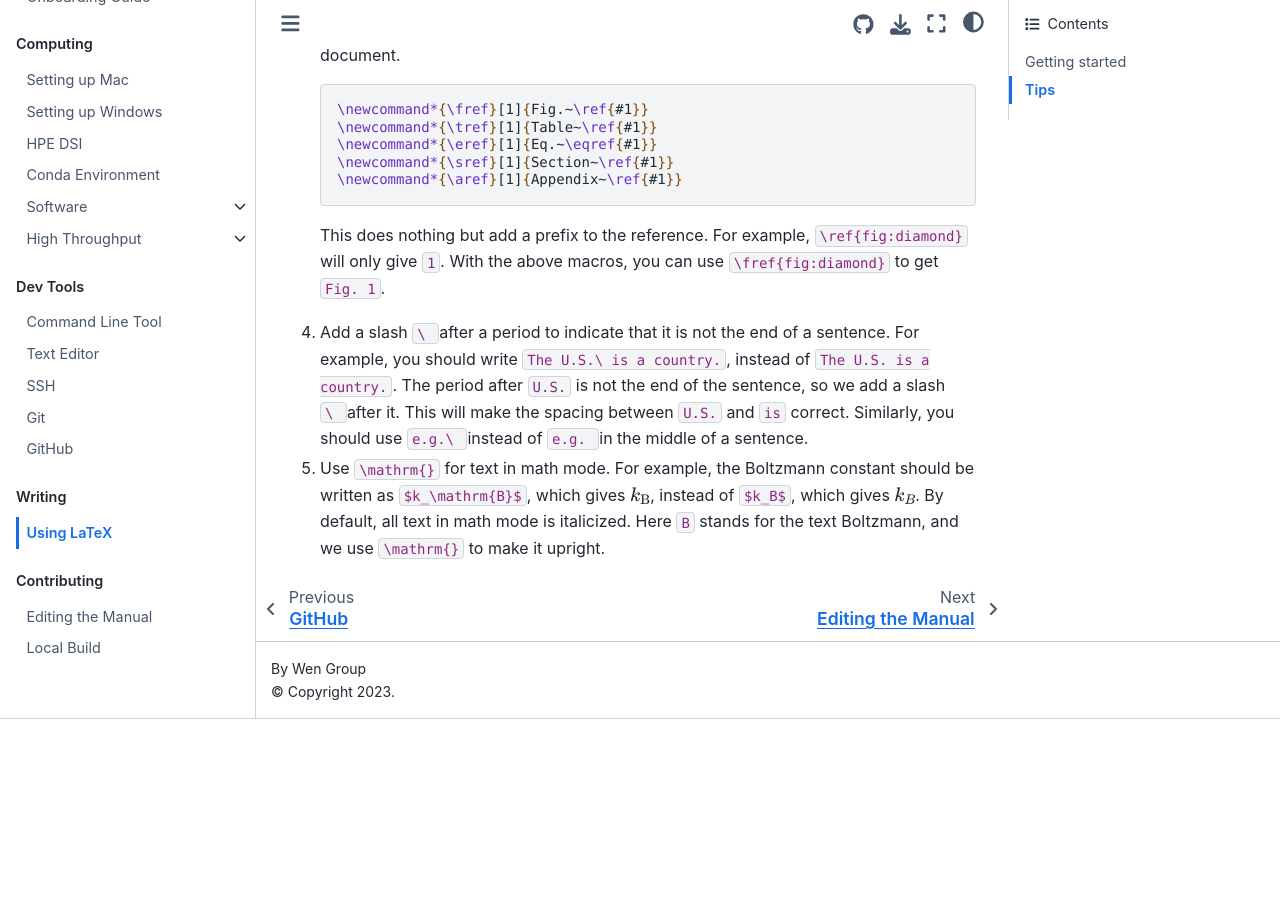
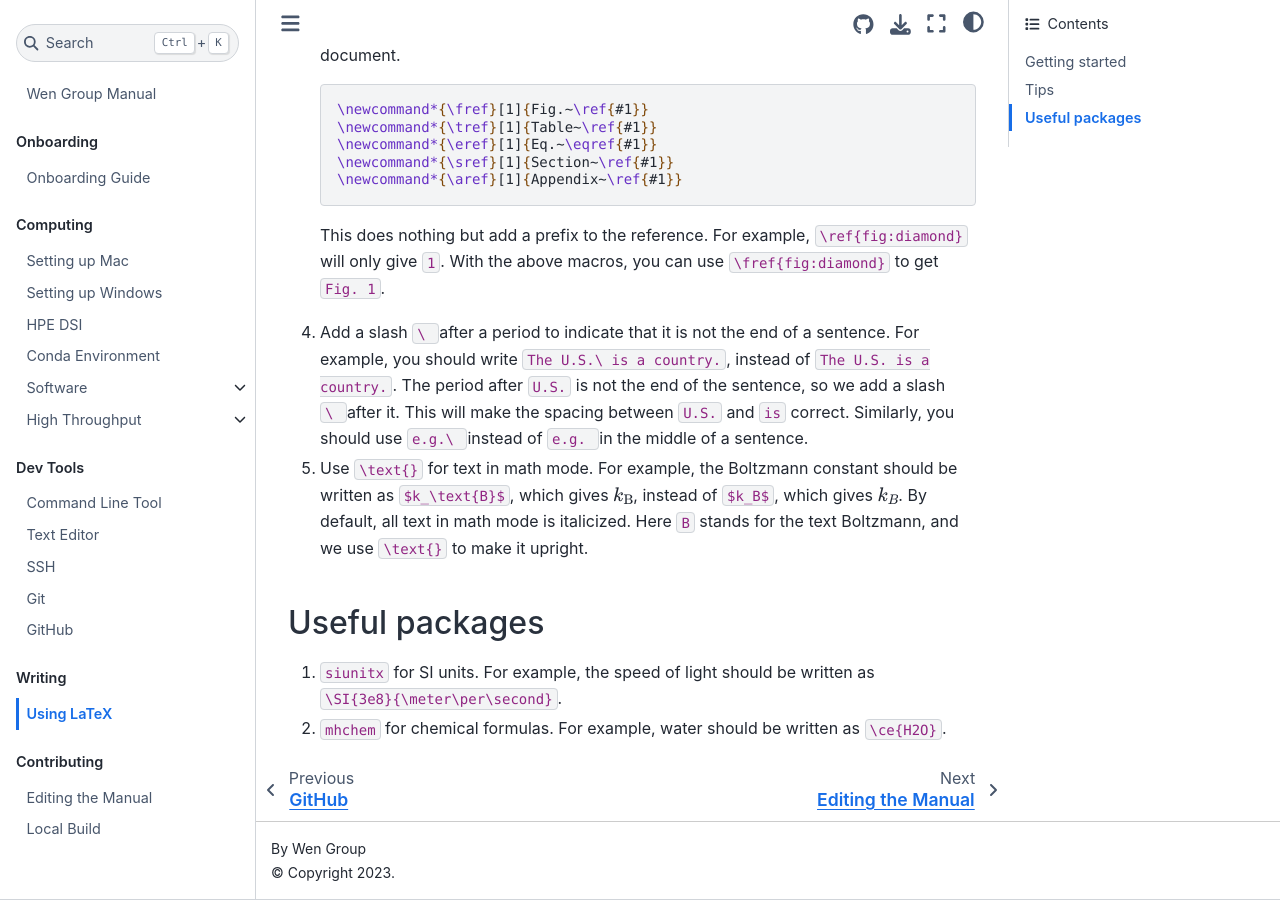
Before and after one commit to wengroup/group_manual, a Jupyter Book: the page built from docs/writing/latex.md, in a window 1280 px wide and 900 px high, scrolled down 914 px. Built offline with Jupyter Book 1.0.4 settings and Sphinx 7.4.7 and the Sphinx Book theme 1.1.4, drawn with Linux system fonts in a browser that asks for light colours; before the commit the page ends 1633 px from its top, so only the background shows below that.

Commit message:
Update latex package guide

```diff
--- a/docs/writing/latex.md
+++ b/docs/writing/latex.md
@@ -44,4 +44,10 @@ LaTex is a powerful typesetting system, and there are a lot of customizations yo
 
 4. Add a slash `\ ` after a period to indicate that it is not the end of a sentence. For example, you should write `The U.S.\ is a country.`, instead of `The U.S. is a country.`. The period after `U.S.` is not the end of the sentence, so we add a slash `\ ` after it. This will make the spacing between `U.S.` and `is` correct. Similarly, you should use `e.g.\ ` instead of `e.g. ` in the middle of a sentence.
 
-5. Use `\mathrm{}` for text in math mode. For example, the Boltzmann constant should be written as `$k_\mathrm{B}$`, which gives $k_\mathrm{B}$, instead of `$k_B$`, which gives $k_B$. By default, all text in math mode is italicized. Here `B` stands for the text Boltzmann, and we use `\mathrm{}` to make it upright.
+5. Use `\text{}` for text in math mode. For example, the Boltzmann constant should be written as `$k_\text{B}$`, which gives $k_\text{B}$, instead of `$k_B$`, which gives $k_B$. By default, all text in math mode is italicized. Here `B` stands for the text Boltzmann, and we use `\text{}` to make it upright.
+
+## Useful packages
+
+1. `siunitx` for SI units. For example, the speed of light should be written as `\SI{3e8}{\meter\per\second}`.
+
+2. `mhchem` for chemical formulas. For example, water should be written as `\ce{H2O}`.
```
